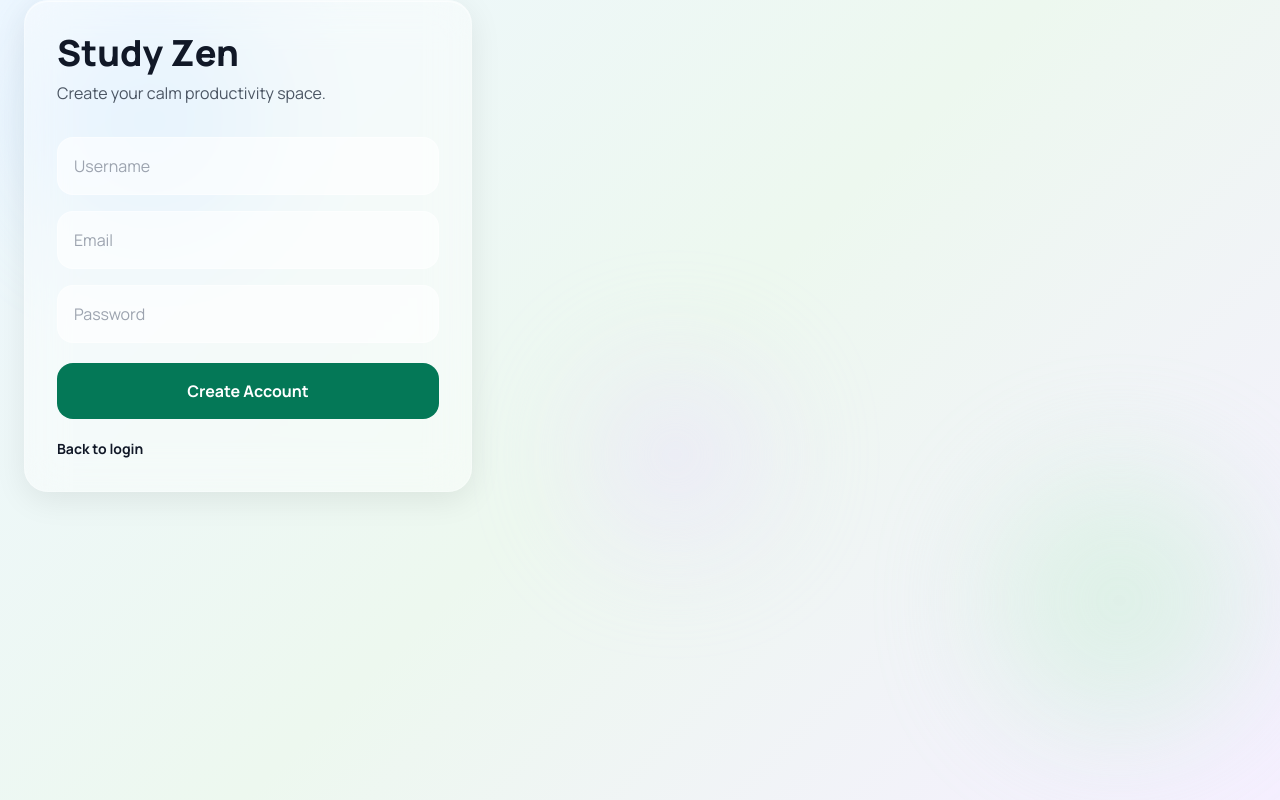
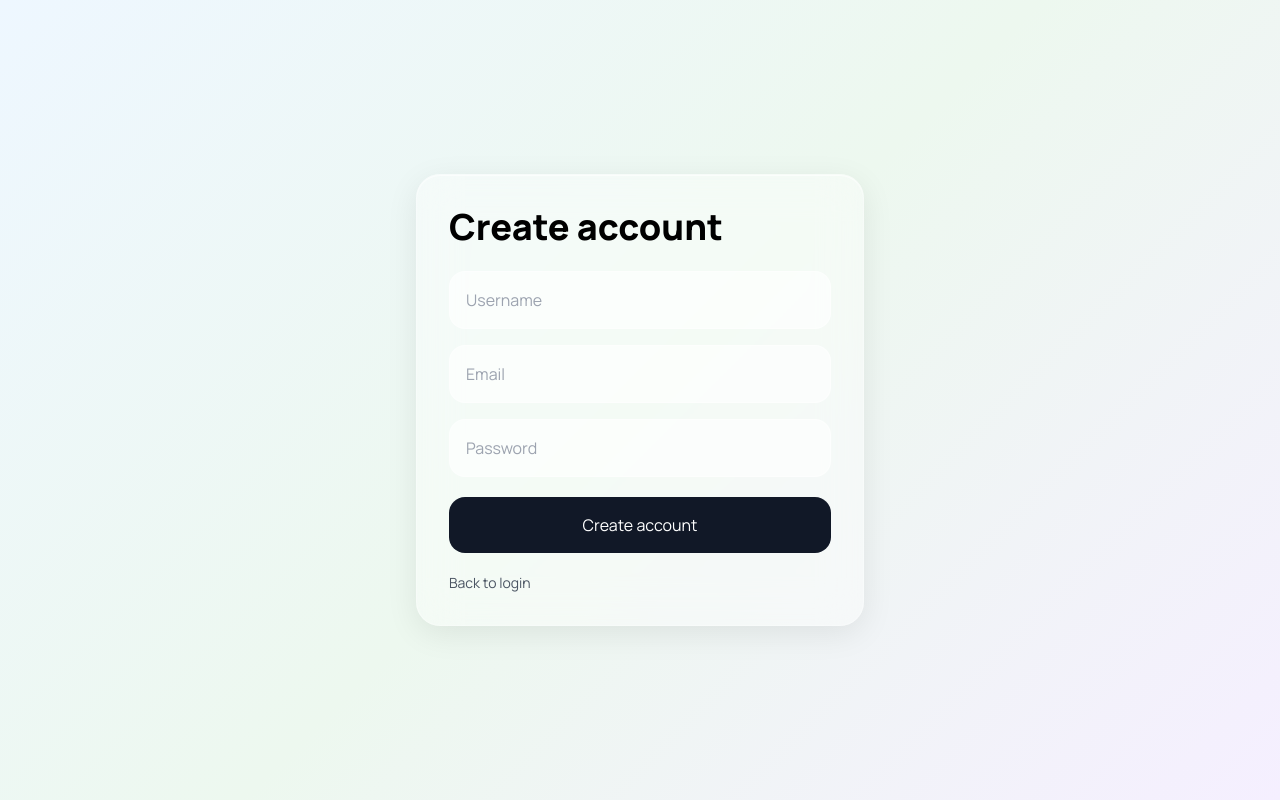
Before and after one commit to lena-Win/smart-study-planner, a Flask app: page /register in a window 1280 px wide. Run offline with Flask 3, Linux system fonts and the light colour scheme; parts of the project's set-up code (start-up, migrations or seed data) failed here and were passed over; some libraries are stand-ins or nearby versions.

Commit message:
feat: implement premium Study Zen rebrand with landing page, glassmorphism UI and auth redesign

```diff
--- a/app.py
+++ b/app.py
@@ -8,15 +8,15 @@ from flask_mail import Mail, Message
 from itsdangerous import URLSafeTimedSerializer
 import os
 from datetime import date, timedelta
-print("APP FILE STARTED")
 app = Flask(__name__)
 app.config["MAIL_SERVER"] = "smtp.gmail.com"
 app.config["MAIL_PORT"] = 587
 app.config["MAIL_USE_TLS"] = True
+app.config["MAIL_TIMEOUT"] = 10
 app.config["MAIL_USERNAME"] = "smartstudyplanner777@gmail.com"
 app.config["MAIL_PASSWORD"] = os.getenv("MAIL_PASSWORD")
 mail = Mail(app)
-app.secret_key = "supersecretkey444"
+app.secret_key = os.getenv("SECRET_KEY", "dev-secret-key")
 serializer = URLSafeTimedSerializer(app.secret_key)
 init_db()
 @app.route("/", methods=["GET", "POST"])
@@ -208,24 +208,29 @@ def login():
 def logout():
     session.clear()
     return redirect("/login")
+@app.route("/users")
+def users():
+    conn = get_connection()
+    users = conn.execute("SELECT * FROM users").fetchall()
+    conn.close()
+    return str([dict(u) for u in users])
 @app.route("/forgot-password", methods=["GET", "POST"])
 def forgot_password():
     if request.method == "POST":
         email = request.form["email"]
-        print("EMAIL:", email)
         conn = get_connection()
         user = conn.execute(
             "SELECT * FROM users WHERE email = ?",
             (email,)
         ).fetchone()
         conn.close()
-        print("USER", user)
         if user:
             token = serializer.dumps(email, salt="reset-password")
-            link = url_for("reset_token", token=token, _external=True)
-            print("RESET LINK:", link)
-            print("MAIL USERNAME:", app.config["MAIL_USERNAME"])
-            print("MAIL PASSWORD EXISTS:", bool(app.config["MAIL_PASSWORD"]))
+            link = url_for(
+                "reset_token",
+                token=token,
+                _external=True
+            )
             msg = Message(
                 "Password Reset",
                 sender=app.config["MAIL_USERNAME"],
@@ -234,9 +239,8 @@ def forgot_password():
             msg.body = f"Click this link to reset password:\n{link}"
             try:
                 mail.send(msg)
-                print("EMAIL SENT SUCCESSFULLY")
             except Exception as e:
-                print("EMAIL ERROR:", e)
+                print(e)
         return "If email exists, reset link sent."
     return render_template("forgot_password.html")
 @app.route("/reset/<token>", methods=["GET", "POST"])
--- a/pdf_export.py
+++ b/pdf_export.py
@@ -6,7 +6,7 @@ def export_plan_to_pdf(plan):
     c = canvas.Canvas(filename, pagesize=letter)
     y = 750
     for item in plan:
-        line = f"{item["subject"]} - {item["pages_today"]} pages ({item["priority"]})"
+        line = f"{item['subject']} - {item['pages_today']} pages ({item['priority']})"
         c.drawString(100, y, line)
         y -= 25
     c.save()
--- a/templates/base.html
+++ b/templates/base.html
@@ -23,6 +23,35 @@ box-shadow:
 0 8px 32px rgba(0,0,0,0.08),
 inset 0 1px 0 rgba(255,255,255,0.6);
 }
+.glow-text{
+background: linear-gradient(90deg,#7dd3fc,#86efac,#c4b5fd);
+background-clip: text;
+-webkit-background-clip: text;
+color: transparent;
+-webkit-text-fill-color: transparent;
+}
+.glow-button{
+position: relative;
+overflow: hidden;
+}
+.glow-button::after{
+content: "";
+position: absolute;
+top: 0;
+left: -100%;
+width: 100%;
+height: 100%;
+background: linear-gradient(120deg,transparent,rgba(255,255,255,0.6),transparent);
+transition: all .6s;
+}
+.glow-button:hover::after{
+left: 100%;
+}
+.nav-glass{
+background: rgba(255,255,255,0.35);
+backdrop-filter: blur(20px);
+border: 1px solid rgba(255,255,255,0.25);
+}
 </style>
 {% block extra_head %}{% endblock %}
 </head>
--- a/templates/register.html
+++ b/templates/register.html
@@ -1,77 +1,29 @@
 {% extends "base.html" %}
-{% block extra_head %}
-<style>
-.orb{
-position:absolute;
-border-radius:9999px;
-filter: blur(60px);
-opacity:.45;
-}
-.orb1{
-width:220px;
-height:220px;
-background:#b7dbff;
-top:30px;
-left:30px;
-}
-.orb2{
-width:260px;
-height:260px;
-background:#c7f0d3;
-right:40px;
-bottom:50px;
-}
-.orb3{
-width:180px;
-height:180px;
-background:#eadcff;
-top:48%;
-left:45%;
-}
-@keyframes floatSlow {
-0% { transform: translateY(0px) translateX(0px); }
-50% { transform: translateY(-25px) translateX(12px); }
-100% { transform: translateY(0px) translateX(0px); }
-}
-.orb{
-animation: floatSlow 10s ease-in-out infinite;
-}
-</style>
-{% endblock %}
 {% block content %}
-<div class="orb orb1"></div>
-<div class="orb orb2"></div>
-<div class="orb orb3"></div>
-<form method="POST" action="/register"
-class="glass relative z-10 w-full max-w-md rounded-3xl p-8">
-<h1 class="text-4xl font-extrabold text-gray-900 mb-2">
-Study Zen
+<div class="flex items-center justify-center min-h-screen">
+<form method="POST" class="glass w-full max-w-md rounded-3xl p-8">
+<h1 class="text-4xl font-extrabold mb-6">
+Create account
 </h1>
-<p class="text-gray-600 mb-8">
-Create your calm productivity space.
-</p>
 <input
 name="username"
 placeholder="Username"
-class="w-full p-4 rounded-2xl bg-white/60 border border-white/40 mb-4 outline-none">
+class="w-full p-4 rounded-2xl bg-white/60 border border-white/40 mb-4">
 <input
 name="email"
 placeholder="Email"
-class="w-full p-4 rounded-2xl bg-white/60 border border-white/40 mb-4 outline-none">
+class="w-full p-4 rounded-2xl bg-white/60 border border-white/40 mb-4">
 <input
 name="password"
 type="password"
 placeholder="Password"
-class="w-full p-4 rounded-2xl bg-white/60 border border-white/40 mb-5 outline-none">
-<button
-type="submit"
-formmethod="post"
-class="w-full py-4 rounded-2xl bg-emerald-700 text-white font-semibold hover:scale-[1.01] transition">
-Create Account
+class="w-full p-4 rounded-2xl bg-white/60 border border-white/40 mb-5">
+<button class="w-full py-4 rounded-2xl bg-gray-900 text-white glow-button">
+Create account
 </button>
-<a href="/login"
-class="block mt-5 text-sm font-semibold text-gray-900">
+<a href="/login" class="block mt-5 text-sm text-gray-600">
 Back to login
 </a>
 </form>
+</div>
 {% endblock %}
```
Also changed, not shown: templates/forgot_password.html (+6 -25 lines), templates/landing.html (added, +172 -0 lines), templates/login.html (+11 -29 lines), templates/reset_token.html (+6 -25 lines), studyplanner.db, 1 other file.
